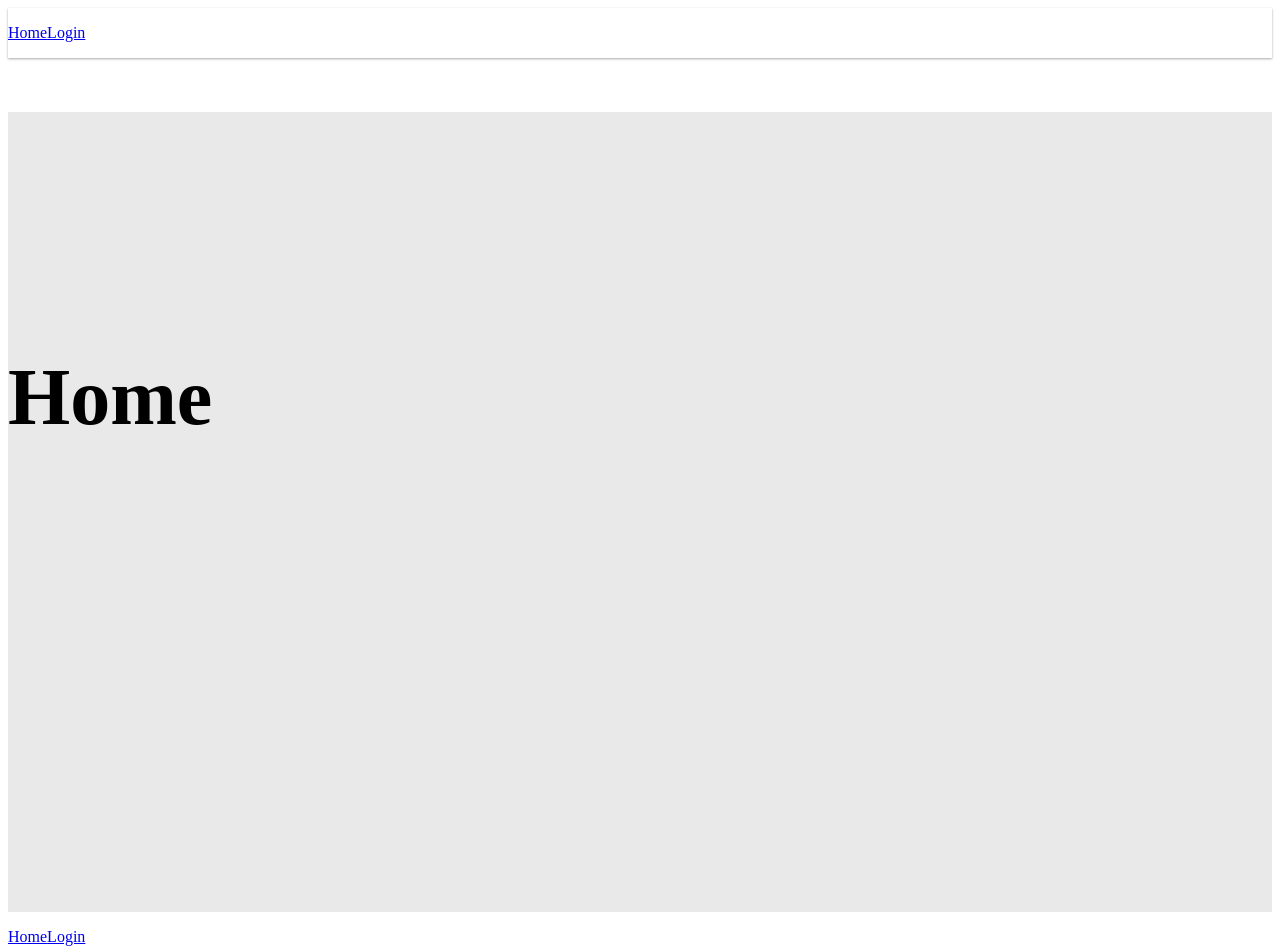
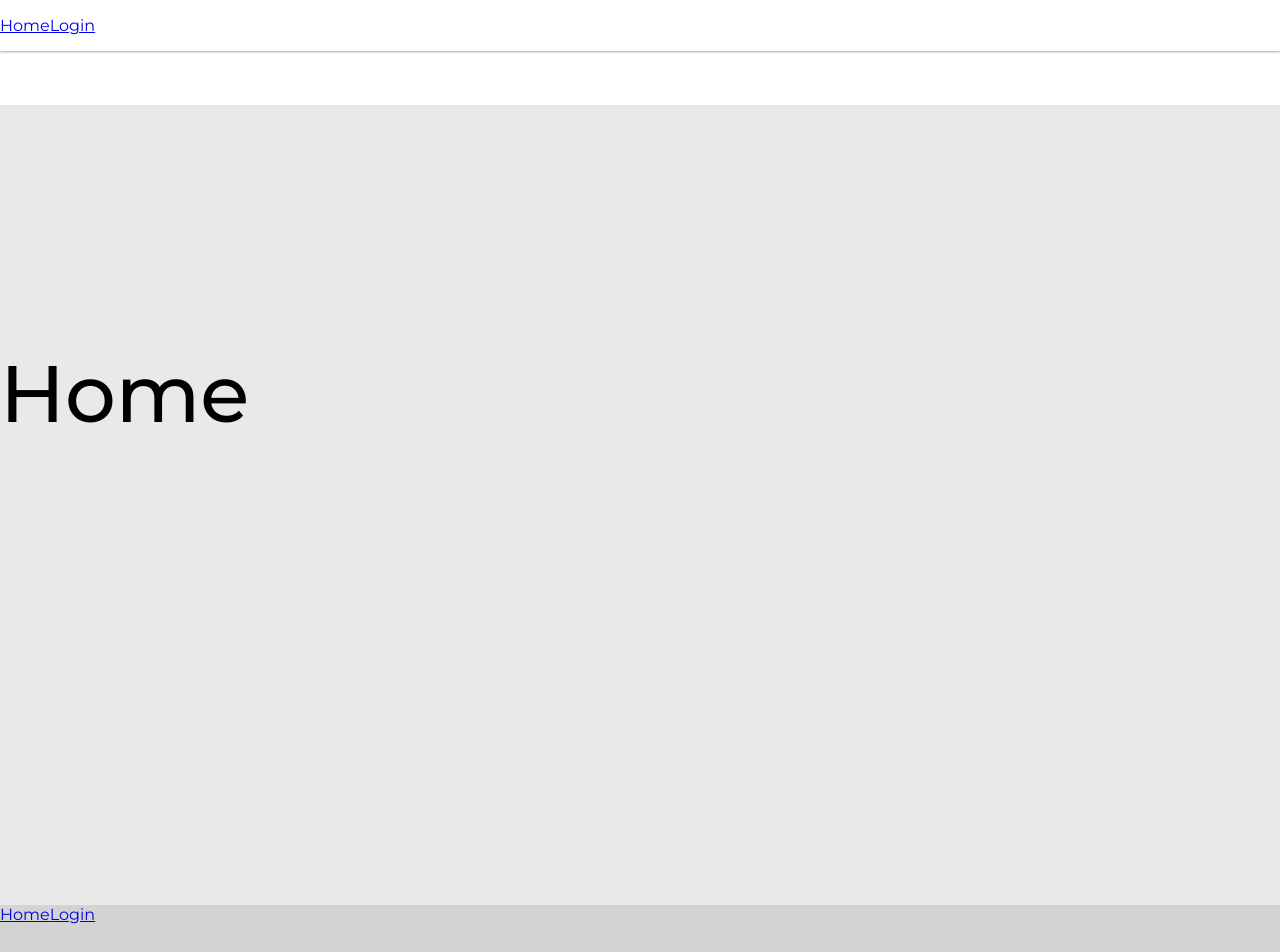
Before and after one commit to m5x5/schoolab, a Vue app in the folder frontend/: page / in a window 1280 px wide. Shown: the top 952 px of the page. Built offline with nearby package versions, Linux system fonts and the light colour scheme.

Commit message:
optimizing style

```diff
--- a/frontend/public/index.html
+++ b/frontend/public/index.html
@@ -6,6 +6,7 @@
     <meta name="viewport" content="width=device-width,initial-scale=1.0">
     <link rel="icon" href="<%= BASE_URL %>favicon.ico">
     <title>frontend</title>
+    <link href="https://fonts.googleapis.com/css?family=Montserrat:300,400,500,600,900" rel="stylesheet">
   </head>
   <body>
     <noscript>
--- a/frontend/src/App.vue
+++ b/frontend/src/App.vue
@@ -13,4 +13,11 @@ export default {
 </script>
 <style lang="scss">
 @import './scss/main.scss';
+:root {
+    font-family: 'Montserrat', sans-serif;
+}
+
+body {
+  margin: 0;
+}
 </style>
--- a/frontend/src/components/Login.vue
+++ b/frontend/src/components/Login.vue
@@ -1,6 +1,10 @@
 <template>
-  <div class="login">
-    <h1>Login</h1>
+<div>
+  <div class="landing">
+    <div class="header">
+      <h1 class="header-title">Login</h1>
+    </div>
+  </div>
   <form class="form" action="index.html" method="post">
     <label for="username">Username</label>
     <input type="text" name="username" placeholder="Enter your username"><br>
@@ -12,7 +16,7 @@
 <script>
 export default {
   name: 'login',
-  data () {
+  data() {
     return {
       msg: 'Welcome to Your Vue.js App'
     }
--- a/frontend/src/components/home.vue
+++ b/frontend/src/components/home.vue
@@ -1,21 +1,22 @@
 <template>
-  <div class="landing">
-    <div class="landing-content">
-      <h1 class="landing-content--title">Home</h1>
+<div class="landing">
+  <header class="header">
+    <h1 class="header-title">Home</h1>
+  </header>
+</div>
+</template>
 
-    </div>
-  </div>
-</template>
 <script>
 export default {
   name: 'home',
-  data () {
+  data() {
     return {
       msg: 'Welcome to Your Vue.js App'
     }
   }
 }
 </script>
-<!-- Add "scoped" attribute to limit CSS to this component only -->
-<style scoped>
+
+<style lang="scss" scoped>
+
 </style>
--- a/frontend/src/components/main/Footer.vue
+++ b/frontend/src/components/main/Footer.vue
@@ -1,6 +1,17 @@
 <template>
-<p>
+<footer>
   <router-link to="/">Home</router-link>
   <router-link to="/login">Login</router-link>
-</p>
+</footer>
 </template>
+
+<style lang="scss" scoped>
+footer {
+  background-color: lightgrey;
+  position: relative;
+  bottom: 0;
+  width: 100vw;
+  height: 20vh;
+  padding: 0;
+}
+</style>
--- a/frontend/src/components/main/Header.vue
+++ b/frontend/src/components/main/Header.vue
@@ -4,3 +4,44 @@
     <router-link to="/login">Login</router-link>
 </nav>
 </template>
+
+<style lang="scss">
+.navbar {
+  width: 100%;
+  height: 10%;
+  background-color: #fff;
+  box-shadow: 0 1px 3px rgba(0,0,0,0.12), 0 1px 2px rgba(0,0,0,0.24);
+  padding: 1rem 0;
+
+  .row {
+    width: 100%;
+  }
+
+  &-logo {
+    width: 5rem;
+    margin: 0 auto;
+  }
+
+  &-links {
+    position: relative;
+    top: 50%;
+    left: 50%;
+    transform: translate(-50%, -50%);
+
+    li {
+      display: inline-block;
+      list-style-type: none;
+      margin-right: 1rem;
+
+      a {
+        text-decoration: none;
+      }
+    }
+
+    &--left {}
+
+    &--right {}
+  }
+}
+
+</style>
--- a/frontend/src/scss/_landing.scss
+++ /dev/null
@@ -1,13 +0,0 @@
-.landing {
-    height: 100vh;
-    background-color: rgb(233, 233, 233);
-
-    &-content {
-        position: relative;
-        top: 30%;
-
-        &--title {
-            font-size: 5rem;
-        }
-    }
-}
--- a/frontend/src/scss/_navbar.scss
+++ /dev/null
@@ -1,39 +0,0 @@
-.navbar{
-    width: 100%;
-    height: 10%;
-    background-color: #fff;
-    box-shadow: 0 1px 3px rgba(0,0,0,0.12), 0 1px 2px rgba(0,0,0,0.24);
-    padding: 1rem 0 1rem 0;
-
-    .row {
-        width: 100%;
-    }
-
-    &-logo {
-        width: 5rem;
-        margin: 0 auto;
-    }
-
-    &-links {
-        position: relative;
-        top: 50%;
-        left: 50%;
-        transform: translate(-50%, -50%);
-        li {
-            display: inline-block;
-            list-style-type: none;
-            margin-right: 1rem;
-            a {
-                text-decoration: none;
-            }
-        }
-        &--left{
-
-        }
-
-        &--right{
-
-        }
-
-    }
-}
--- a/frontend/src/scss/main.scss
+++ b/frontend/src/scss/main.scss
@@ -1,5 +1,14 @@
+.landing {
+    height: 100vh;
+    background-color: rgb(233, 233, 233);
+}
 
+.header {
+    position: relative;
+    top: 30%;
 
-@import "navbar";
-@import "landing";
-@import "footer";
+    &-title {
+        font-size: 5rem;
+        font-weight: 500;
+    }
+}
```
Also changed, not shown: frontend/src/scss/_footer.scss (deleted). Lines whose indentation alone changed are shown as unchanged.
